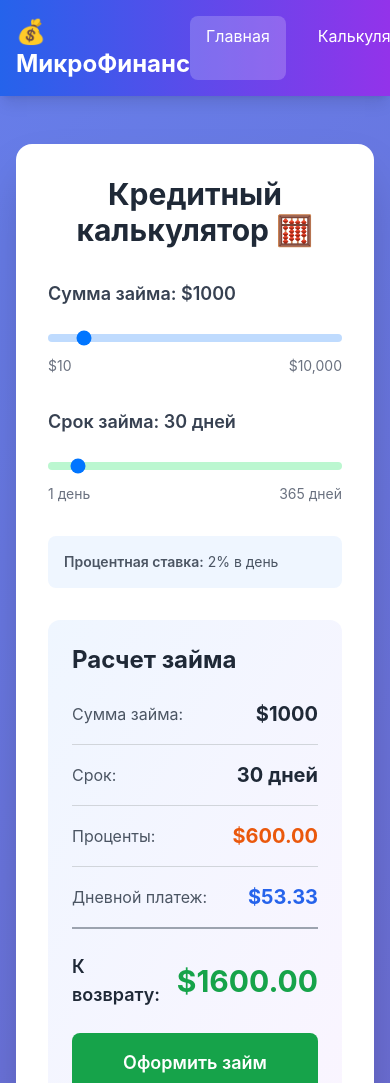
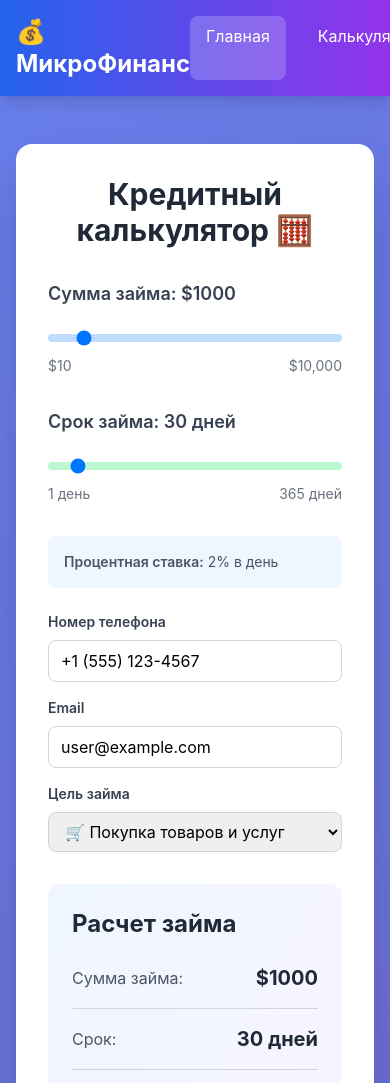
Before and after one commit to ioanngrigorev/microfinance-frontend, a React (Vite) app: page / in a window 390 px wide. Shown: the top 1083 px of the page. Built offline with nearby package versions, Linux system fonts and the light colour scheme.

Commit message:
Add phone, email, and loan purpose fields to credit calculator

```diff
--- a/src/pages/ApplicationPage.jsx
+++ b/src/pages/ApplicationPage.jsx
@@ -14,11 +14,11 @@ function ApplicationPage() {
   const [formData, setFormData] = useState({
     amount: location.state?.amount || 1000,
     termDays: location.state?.term || 30,
-    phoneNumber: '+1 (555) 123-4567',
-    loanPurpose: 'Покупка товаров и услуг',
+    phoneNumber: location.state?.phoneNumber || '+1 (555) 123-4567',
+    loanPurpose: location.state?.loanPurpose || 'Покупка товаров и услуг',
     firstName: 'Иван',
     lastName: 'Иванов',
-    email: 'ivan@example.com',
+    email: location.state?.email || 'ivan@example.com',
     country: 'US',
     bankName: 'Bank of America',
     accountNumber: '1234567890'
--- a/src/pages/HomePage.jsx
+++ b/src/pages/HomePage.jsx
@@ -4,6 +4,9 @@ import { useState } from 'react'
 function HomePage() {
   const [amount, setAmount] = useState(1000)
   const [term, setTerm] = useState(30)
+  const [phoneNumber, setPhoneNumber] = useState('+1 (555) 123-4567')
+  const [email, setEmail] = useState('user@example.com')
+  const [loanPurpose, setLoanPurpose] = useState('Покупка товаров и услуг')
   const interestRate = 2.0 // 2% в день
 
   const calculatePayment = () => {
@@ -72,6 +75,59 @@ function HomePage() {
                 <span className="font-semibold">Процентная ставка:</span> {interestRate}% в день
               </p>
             </div>
+
+            {/* Дополнительные поля */}
+            <div className="mt-6 space-y-4">
+              <div>
+                <label className="block text-gray-700 text-sm font-semibold mb-2">
+                  Номер телефона
+                </label>
+                <input
+                  type="tel"
+                  value={phoneNumber}
+                  onChange={(e) => setPhoneNumber(e.target.value)}
+                  className="w-full px-3 py-2 border border-gray-300 rounded-lg focus:ring-2 focus:ring-blue-500 focus:border-transparent"
+                  placeholder="+1 (555) 123-4567"
+                />
+              </div>
+
+              <div>
+                <label className="block text-gray-700 text-sm font-semibold mb-2">
+                  Email
+                </label>
+                <input
+                  type="email"
+                  value={email}
+                  onChange={(e) => setEmail(e.target.value)}
+                  className="w-full px-3 py-2 border border-gray-300 rounded-lg focus:ring-2 focus:ring-blue-500 focus:border-transparent"
+                  placeholder="user@example.com"
+                />
+              </div>
+
+              <div>
+                <label className="block text-gray-700 text-sm font-semibold mb-2">
+                  Цель займа
+                </label>
+                <select
+                  value={loanPurpose}
+                  onChange={(e) => setLoanPurpose(e.target.value)}
+                  className="w-full px-3 py-2 border border-gray-300 rounded-lg focus:ring-2 focus:ring-blue-500 focus:border-transparent"
+                >
+                  <option value="Покупка товаров и услуг">🛒 Покупка товаров и услуг</option>
+                  <option value="Медицинские расходы">🏥 Медицинские расходы</option>
+                  <option value="Образование">🎓 Образование</option>
+                  <option value="Ремонт дома/квартиры">🏠 Ремонт дома/квартиры</option>
+                  <option value="Покупка автомобиля">🚗 Покупка автомобиля</option>
+                  <option value="Свадьба">💒 Свадьба</option>
+                  <option value="Отпуск/путешествие">✈️ Отпуск/путешествие</option>
+                  <option value="Бизнес-нужды">💼 Бизнес-нужды</option>
+                  <option value="Погашение других долгов">💳 Погашение других долгов</option>
+                  <option value="Непредвиденные расходы">⚡ Непредвиденные расходы</option>
+                  <option value="Покупка техники">📱 Покупка техники</option>
+                  <option value="Другое">📝 Другое</option>
+                </select>
+              </div>
+            </div>
           </div>
 
           {/* Правая колонка - результаты */}
@@ -107,7 +163,13 @@ function HomePage() {
 
             <Link
               to="/application"
-              state={{ amount, term }}
+              state={{
+                amount,
+                term,
+                phoneNumber,
+                email,
+                loanPurpose
+              }}
               className="mt-6 w-full bg-green-600 hover:bg-green-700 text-white py-4 rounded-lg text-lg font-semibold transition block text-center"
             >
               Оформить займ
```
